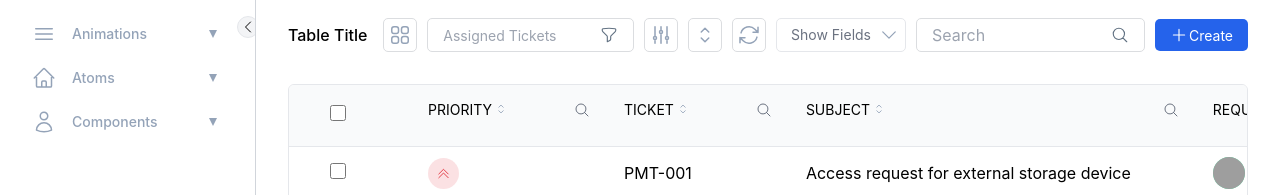
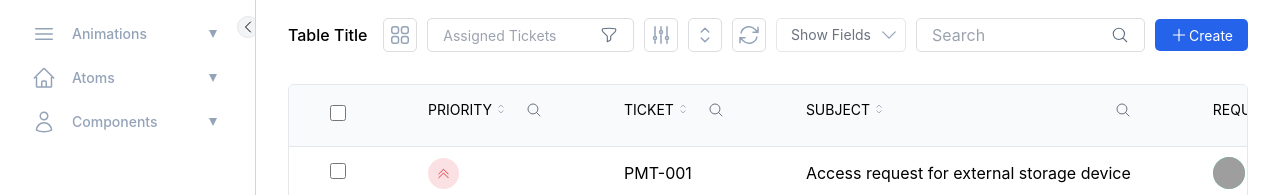
Before and after one commit to shootlens/animations, a React (Create React App) app: page /multi-level-table-page in a window 1280 px wide. Shown: the top 195 px of the page. Built offline with nearby package versions, Linux system fonts and the light colour scheme; grey boxes are pictures that could not be loaded.

Commit message:
addded changes

```diff
--- a/src/pages/table-component-page.jsx
+++ b/src/pages/table-component-page.jsx
@@ -96,7 +96,7 @@ const RzTableComponent = ({
             <input type="checkbox" className="h-4 w-4" />
           ) : (
             <>
-              <div className="relative  mx-6 whitespace-nowrap justify-between uppercase w-full items-center px-4 text-start text-black text-sm not-italic font-normal flex pt-[14px] pb-[25px]">
+              <div className="relative whitespace-nowrap justify-between uppercase w-full items-center px-10 text-start text-black text-sm not-italic font-normal flex pt-[14px] pb-[25px]">
                 <div className="flex">
                   {label}
 
```
